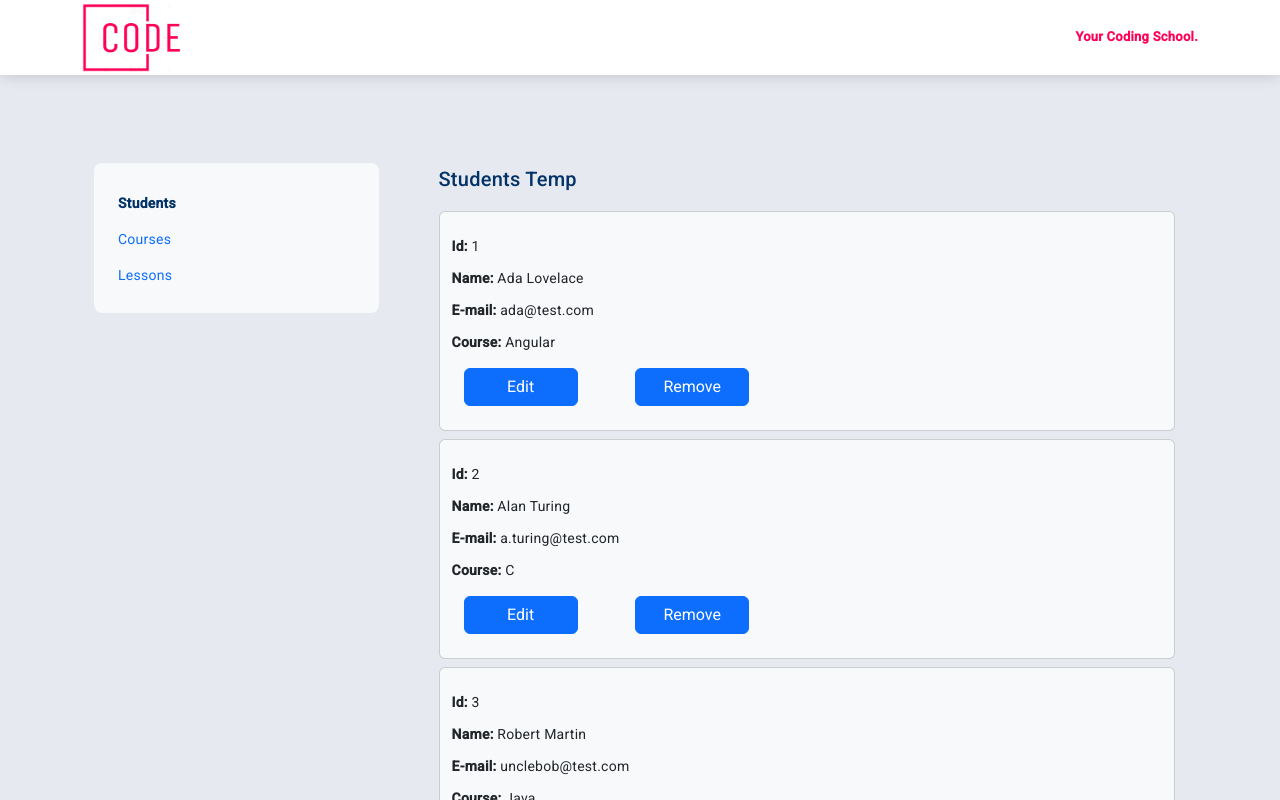
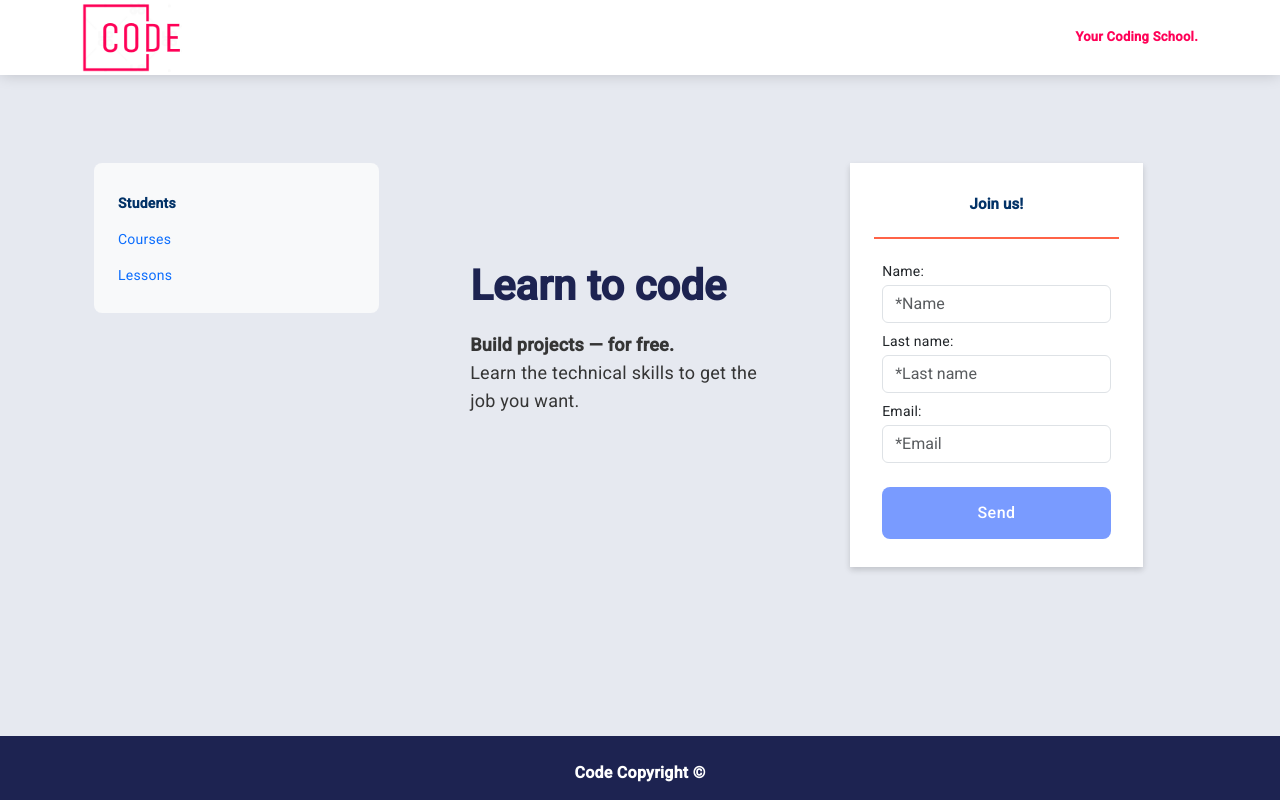
Before and after one commit to tat1roliv/2PFOliveira, an Angular app in the folder demo/: page /login in a window 1280 px wide. Before the commit this address led to /. Shown: the top 800 px of the page. Built offline with nearby package versions, Linux system fonts and the light colour scheme.

Commit message:
basic routing

```diff
--- a/demo/src/app/app-routing.module.ts
+++ b/demo/src/app/app-routing.module.ts
@@ -1,7 +1,12 @@
 import { NgModule } from '@angular/core';
 import { RouterModule, Routes } from '@angular/router';
+import { StudentsTempComponent } from './components/students-temp/students-temp.component';
+import { FormStudentComponent } from './components/form-student/form-student.component';
 
-const routes: Routes = [];
+const routes: Routes = [
+  {path: 'students' , component: StudentsTempComponent},
+  {path: 'login' , component: FormStudentComponent}
+];
 
 @NgModule({
   imports: [RouterModule.forRoot(routes)],
--- a/demo/src/app/app.component.css
+++ b/demo/src/app/app.component.css
@@ -8,7 +8,7 @@ section {
 
 .full-fold {
   height: auto;
-  min-height: 80vh;
+  min-height: calc(100vh - 139px);
 }
 
 .navbar-content{
--- a/demo/src/app/app.component.html
+++ b/demo/src/app/app.component.html
@@ -6,11 +6,11 @@
           <app-navbar></app-navbar>
         </div>
         <div class="col-12 col-md-8 offset-1 my-5 mx-auto">
-          <app-students-temp></app-students-temp>
+          <router-outlet></router-outlet>
         </div>
       </div>
 
-      <div class="row align-items-center justify-content-center">
+      <!--div class="row align-items-center justify-content-center">
         <div class="col-12 col-lg-7 d-flex flex-column align-items-start ">
           <h1 class="">Learn to code</h1>
           <p class=""><strong>Build projects — for free.</strong> <br/>Learn the technical skills to get the job you want.</p>
@@ -21,7 +21,7 @@
               <app-form-student></app-form-student>
           </div>
       </div>
-      </div>
+      </!--div-->
     </div>
 </section>
 <app-footer></app-footer>
--- a/demo/src/app/components/form-student/form-student.component.html
+++ b/demo/src/app/components/form-student/form-student.component.html
@@ -1,3 +1,16 @@
+
+
+
+
+<div class="row align-items-center justify-content-center">
+        <div class="col-12 col-md-5 d-flex flex-column align-items-start ">
+          <h1 class="">Learn to code</h1>
+          <p class=""><strong>Build projects — for free.</strong> <br/>Learn the technical skills to get the job you want.</p>
+      </div>
+      <div class="col-12 col-md-6 col-xl-5 offset-xl-1">
+          <div class="ic-dynamic-form-container px-4">
+              <h3 class="ic-form-title">Join us!</h3>
+
               <form class="ic-dynamic-form"  [formGroup]="formSubscription" (ngSubmit)="handleSubscription()">
                 <div class="mb-2">
                     <label class="mb-1" for="firstname-input">Name:</label>
@@ -27,3 +40,8 @@
                     <button type="submit" class="btn w-100" [disabled]="formSubscription.invalid">Send</button>
                 </div>
               </form>
+
+
+          </div>
+      </div>
+</div>
```
Lines whose indentation alone changed are shown as unchanged.
